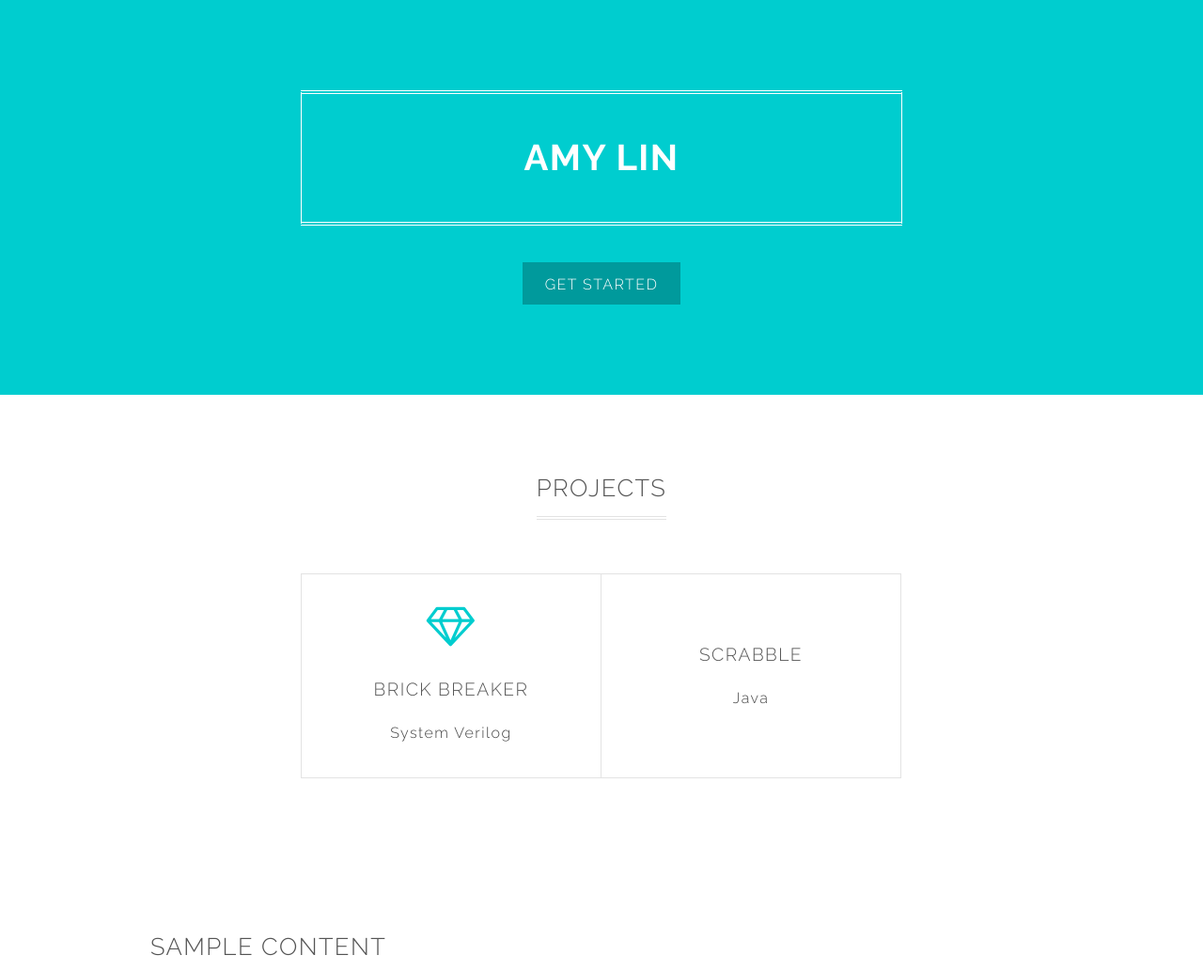
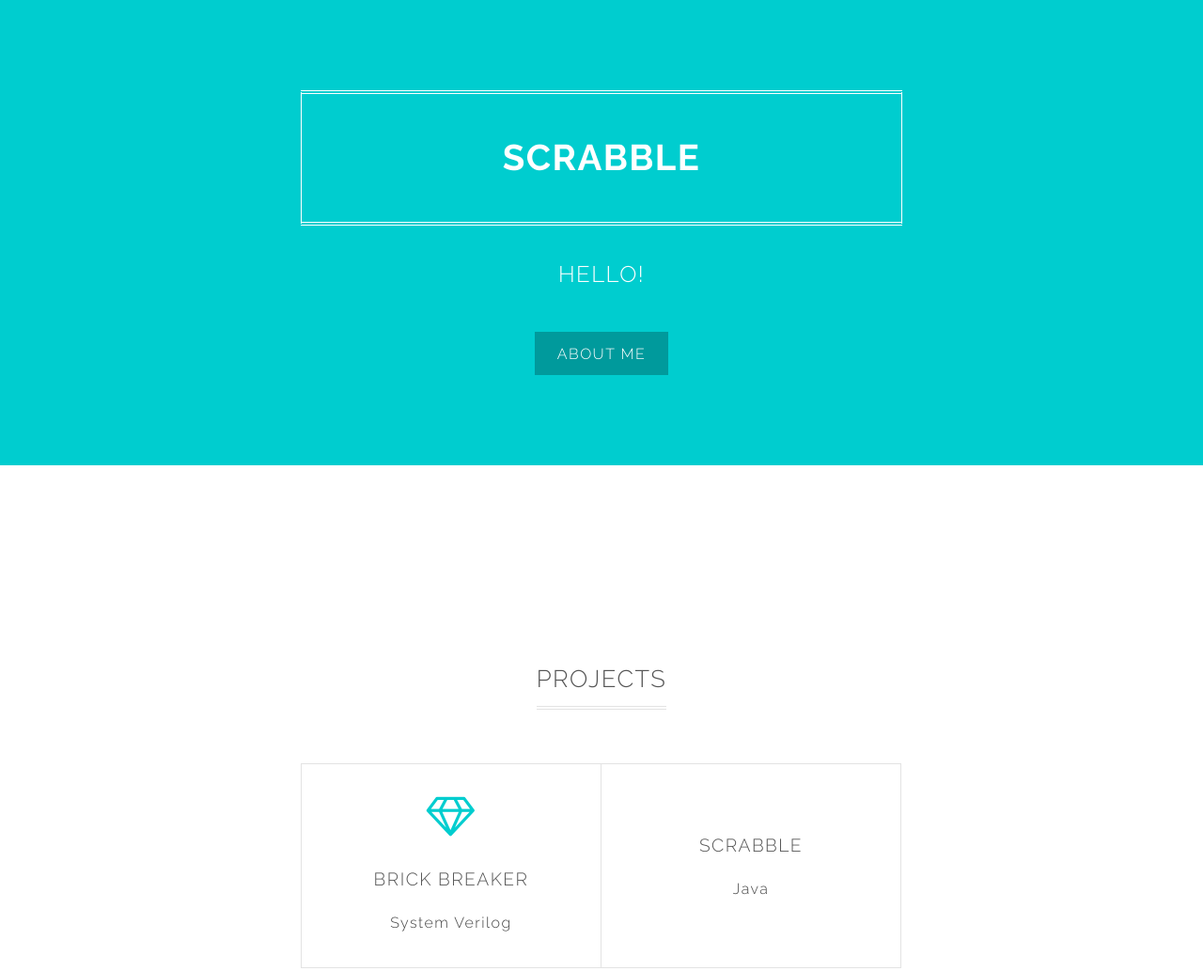
Before and after one commit to amylin0147/amylin0147.github.io, a plain HTML site: page index.html in a window 1280 px wide. Shown: the top 1033 px of the page at 94% size. Drawn offline with Linux system fonts and the light colour scheme.

Commit message:
try scrabble page

```diff
--- a/index.html
+++ b/index.html
@@ -6,7 +6,7 @@
 -->
 <html>
 	<head>
-		<title>Typify by TEMPLATED</title>
+		<title>Amy Lin - Scrabble</title>
 		<meta charset="utf-8" />
 		<meta name="viewport" content="width=device-width, initial-scale=1" />
 		<!--[if lte IE 8]><script src="assets/js/ie/html5shiv.js"></script><![endif]-->
@@ -18,15 +18,21 @@
 		<!-- Banner -->
 			<section id="banner">
 				<!-- <h2><strong>Typify</strong> is a free responsive site template</h2> -->
-				<h2><strong>Amy Lin</strong></h2>
+				<h2><strong>Scrabble</strong></h2>
 				<!-- <p>Brought to you by Templated</p> -->
+				<p>Hello!</p>
 				<ul class="actions">
-					<li><a href="#" class="button special">Get started</a></li>
+					<li><a href="#" class="button special">About Me</a></li>
 				</ul>
 			</section>
 
-		<!-- One -->
-			<section id="one" class="wrapper special">
+		<!-- About me -->
+			<section id="zero" class="wrapper">
+
+			</section>
+
+		<!-- Projects -->
+			<section id="projects" class="wrapper special">
 				<div class="inner">
 					<header class="major">
 						<h2>Projects</h2>
@@ -75,8 +81,12 @@
 				</div>
 			</section>
 
+		<!-- experience -->
+
+		<!-- resume -->
+
 		<!-- Two -->
-		<!--
+
 			<section id="two" class="wrapper style2 special">
 				<div class="inner narrow">
 					<header>
@@ -101,7 +111,7 @@
 					</form>
 				</div>
 			</section>
-		-->
+
 
 		<!-- Three -->
 
```
Also changed, not shown: Scrabble.html (+4 -4 lines).
